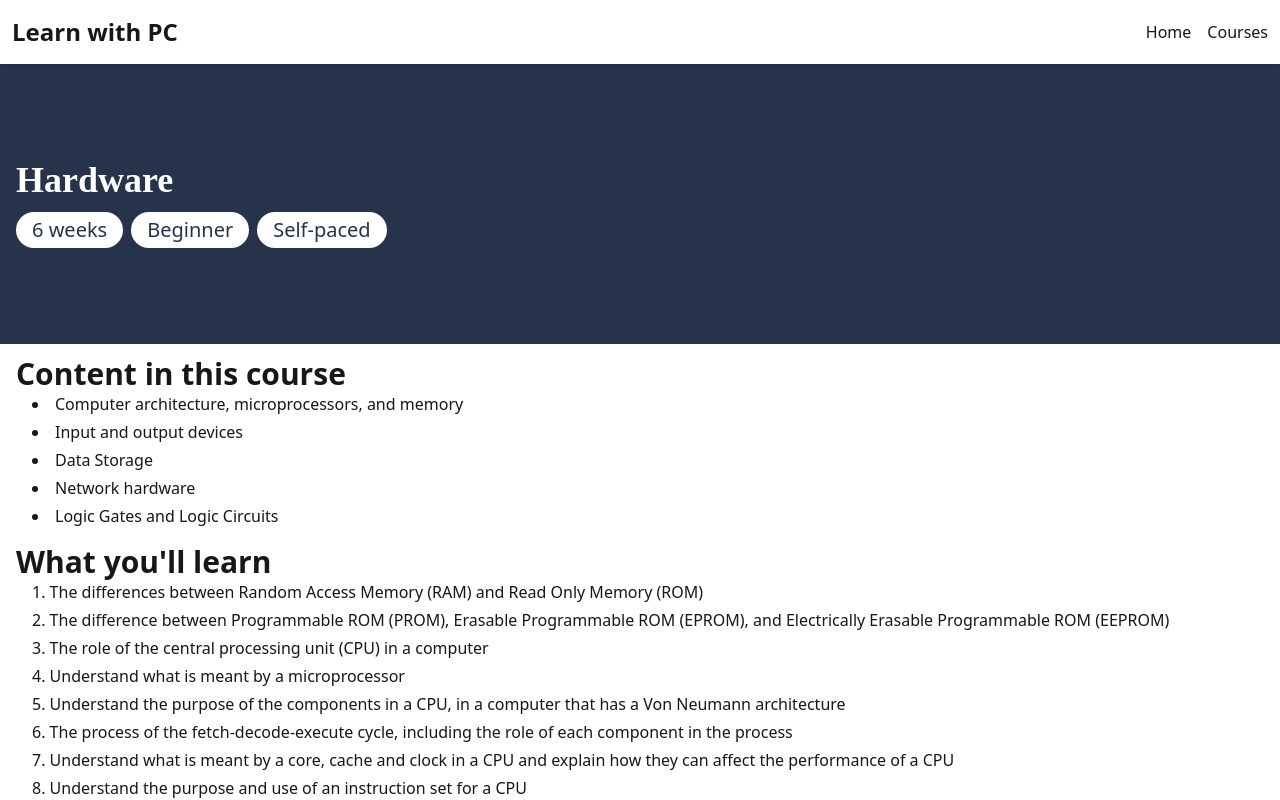
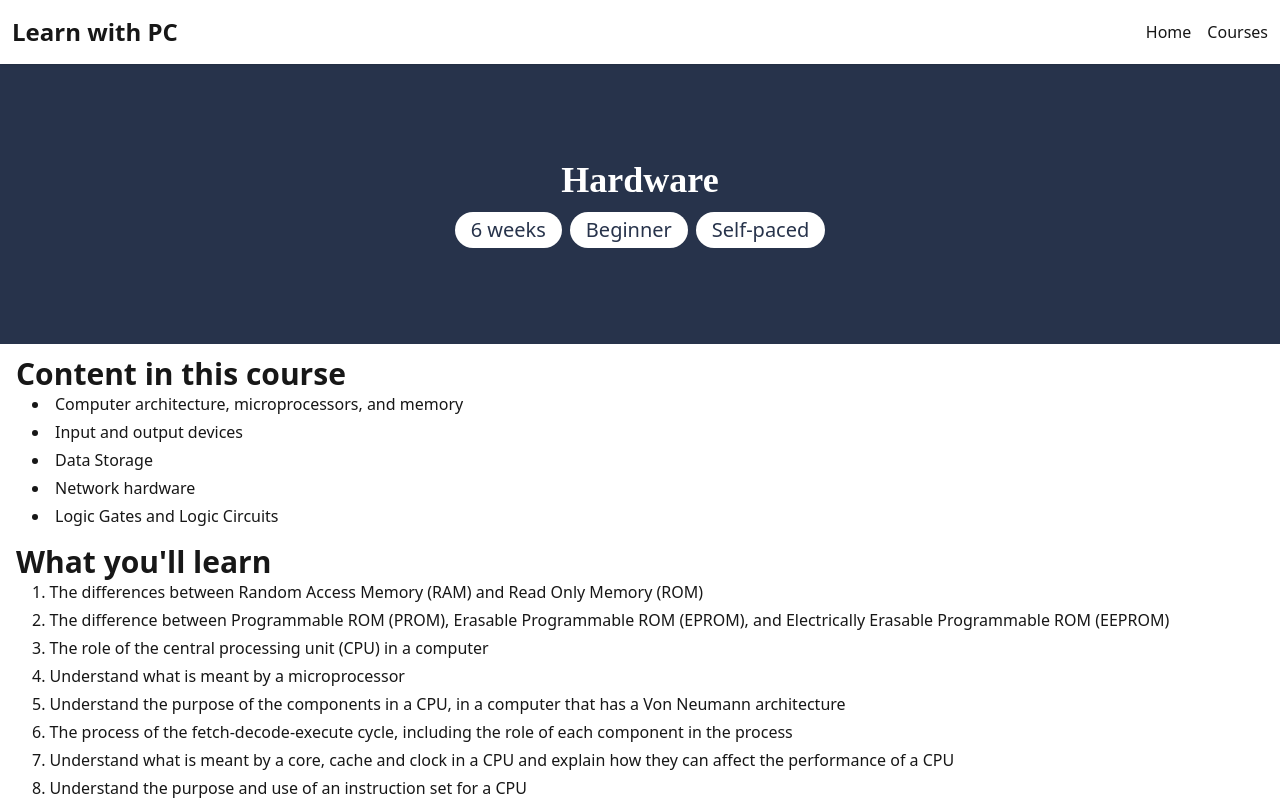
Before and after one commit to dalienst/learnwithpc, a Next.js app: page /courses/2CBY0PAXSN in a window 1280 px wide. Shown: the top 800 px of the page. Built offline with nearby package versions, Linux system fonts and the light colour scheme.

Commit message:
modified hero section

```diff
--- a/components/courses/CourseDetailHero.jsx
+++ b/components/courses/CourseDetailHero.jsx
@@ -5,11 +5,11 @@ function CourseDetailHero({ course }) {
     return (
         <div className="m-auto flex justify-center bg-navy py-24">
             <div className="container mx-auto px-4 max-w-screen-xl">
-                <h1 className='font-bold font-playfair text-white font-display text-4xl mb-3'>{course?.title}</h1>
-                <div className="flex justify-start gap-2 flex-wrap">
-                    <p className='text-navy text-xl rounded-full bg-white px-4 py-1'>{course?.duration}</p>
-                    <p className='text-navy text-xl rounded-full bg-white px-4 py-1'>{course?.level}</p>
-                    <p className='text-navy text-xl rounded-full bg-white px-4 py-1'>{course?.method}</p>
+                <h1 className='font-bold font-playfair text-white font-display text-4xl mb-3 text-center'>{course?.title}</h1>
+                <div className="flex justify-center gap-2 flex-wrap">
+                    <p className='text-navy text-xl rounded-full bg-white px-4 hover:bg-navy hover:border hover:border-white hover:text-white py-1'>{course?.duration}</p>
+                    <p className='text-navy text-xl rounded-full bg-white px-4 hover:bg-navy hover:border hover:border-white hover:text-white py-1'>{course?.level}</p>
+                    <p className='text-navy text-xl rounded-full bg-white px-4 hover:bg-navy hover:border hover:border-white hover:text-white py-1'>{course?.method}</p>
                 </div>
             </div>
         </div>
```
